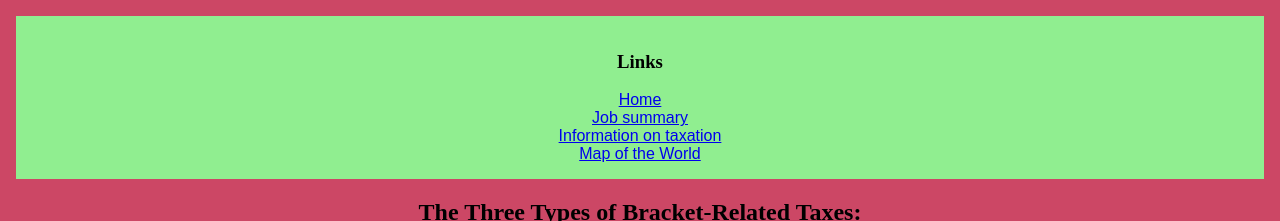
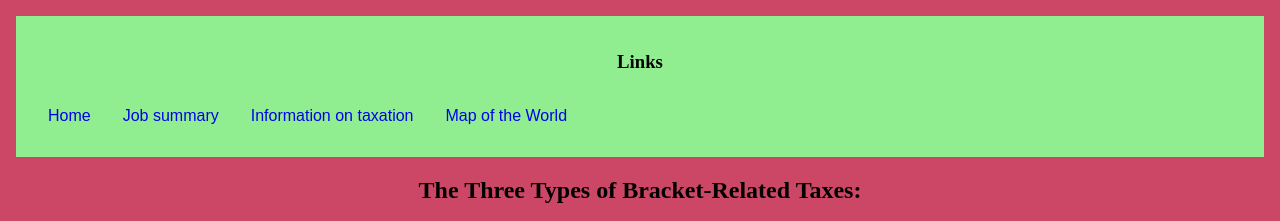
Before and after one commit to CameronAGluth/Cameron-Project-3, a plain HTML site: page taxes.html in a window 1280 px wide. Shown: the top 221 px of the page. Drawn offline with Linux system fonts and the light colour scheme.

Commit message:
added missing class in taxes.html

```diff
--- a/taxes.html
+++ b/taxes.html
@@ -9,10 +9,10 @@
   <nav>
     <h3>Links</h3>
     <ul class="links">
-      <li><a href="index.html">Home</a></li>
-      <li><a href="cameronjobsummary.html">Job summary</a></li>
-      <li><a href="taxes.html">Information on taxation</a></li>
-      <li><a href="googlemaps.html">Map of the World</a></li>
+      <li class="navListElement"><a href="index.html">Home</a></li>
+      <li class="navListElement"><a href="cameronjobsummary.html">Job summary</a></li>
+      <li class="navListElement"><a href="taxes.html">Information on taxation</a></li>
+      <li class="navListElement"><a href="googlemaps.html">Map of the World</a></li>
     </ul>
   </nav>
   <section>
```
Also changed, not shown: css/style.css (+14 -0 lines).
